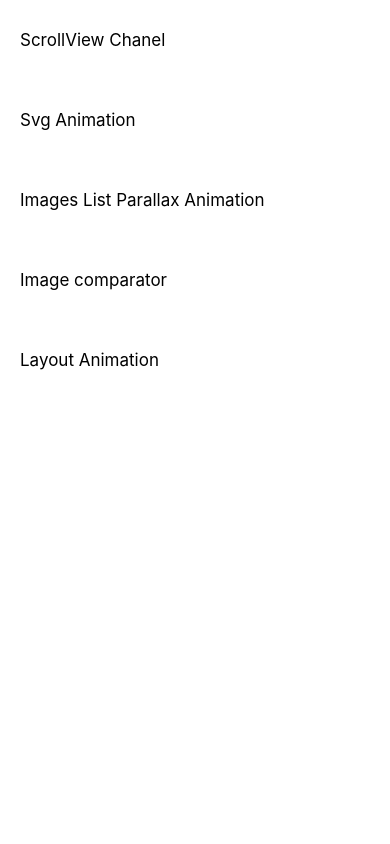
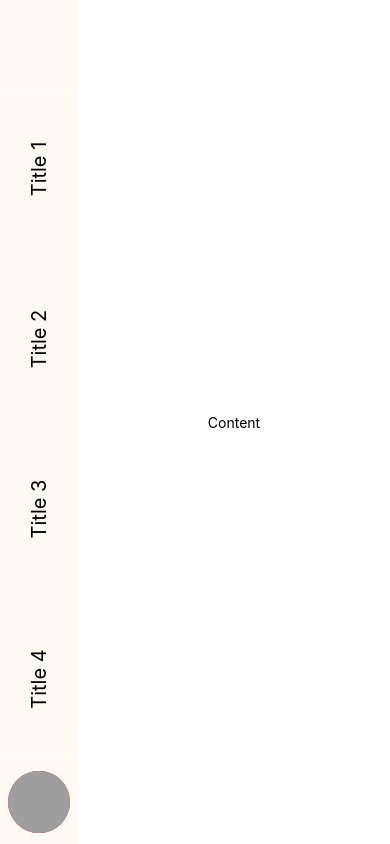
Before and after one commit to samuel-rl/rn-sandbox, a React Native app: screen /VerticalList in a window 390 px wide. Built offline with nearby package versions, Linux system fonts and the light colour scheme; grey boxes are pictures that could not be loaded.

Commit message:
add vertical list navigation

```diff
--- a/App.tsx
+++ b/App.tsx
@@ -7,7 +7,8 @@ import {
   SvgAnimation,
   ListImageAnimatedParallax,
   ImageComparison,
-  LayoutAnimation
+  LayoutAnimation,
+  VerticalList
 } from './screens';
 
 const Stack = createNativeStackNavigator();
@@ -60,6 +61,11 @@ export default function App() {
           component={LayoutAnimation}
           options={screenOptions}
         />
+        <Stack.Screen
+          name={'VerticalList'}
+          component={VerticalList}
+          options={screenOptions}
+        />
       </Stack.Navigator>
     </NavigationContainer>
   );
--- /dev/null
+++ b/screens/VerticalList/VerticalList.tsx
@@ -0,0 +1,132 @@
+import { LinearGradient } from 'expo-linear-gradient';
+import React from 'react';
+import { Alert, Image, ScrollView, StyleSheet, Text, TouchableOpacity, View } from 'react-native';
+import { width } from '../ChanelScrollScreen/constants';
+
+const titles = [
+  'Title 1',
+  'Title 2',
+  'Title 3',
+  'Title 4',
+  'Title 5',
+  'Title 6',
+  'Title 7',
+];
+
+const ProfilePicture = ({uri}:any) => {
+  return (
+    <TouchableOpacity
+      style={styles.profilePicture}
+      onPress={() => {Alert.alert('Profile Picture Clicked')}}
+      >
+      <Image
+        source={{uri}}
+        style={styles.profilePictureImage}
+      />
+    </TouchableOpacity>
+  );
+};
+
+const VerticalList = () => {
+
+  return (
+    <View style={styles.container}>
+      <View style={{
+            width: '20%',
+            height: '100%',
+            backgroundColor: '#FFF9F4',
+      }}>
+        <View style={{
+          width: '100%',
+          height: "10%"
+        }}/>
+
+        <View style={{
+          height: "80%",
+          width: '100%',
+        }}
+        >
+        <LinearGradient
+          colors={['rgba(255,249,244,1)', 'rgba(255,249,244,0)']}
+          style={{ width: '100%', height: '5%', position: 'absolute', zIndex: 1 }}
+        />
+          <ScrollView
+          bounces={false}
+          showsVerticalScrollIndicator={false}
+          >
+        {titles.map((title, index) => {
+          return (
+            <TouchableOpacity key={index} style={{
+              height: 150,
+              width: width* 0.2,
+              justifyContent: 'center',
+              alignItems: 'center',
+              marginVertical: 10,
+            }}
+            onPress={() => {Alert.alert(`${title} Clicked`)}}
+            >
+              <Text
+                style={{
+                  padding: 10,
+                  transform: [{ rotate: '-90deg'}],
+                  fontSize: 20,
+                  width: 150,
+                  textAlign: 'center',
+                }}
+              >{title}</Text>
+            </TouchableOpacity>
+          )
+        })}
+        </ScrollView>
+        <LinearGradient
+          colors={['rgba(255,249,244,0)', 'rgba(255,249,244,1)']}
+          style={{ width: '100%', height: '5%', position: 'absolute', zIndex: 1, bottom: 0 }}
+        />
+        </View>
+        <View style={{
+          width: '100%',
+          height: "10%",
+          justifyContent: 'center',
+          alignItems: 'center',
+        }}>
+          <ProfilePicture
+            uri="https://images.unsplash.com/photo-1518806118471-f28b20a1d79d?ixlib=rb-1.2.1&ixid=eyJhcHBfaWQiOjEyMDd9&auto=format&fit=crop&w=634&q=80"
+          />
+        </View>
+      </View>
+      <View style={{
+            width: '80%',
+            height: '100%',
+            backgroundColor: '#fff',
+            alignItems: 'center',
+            justifyContent: 'center'
+      }}>
+        <Text>Content</Text>
+      </View>
+    </View>
+  );
+};
+
+export default VerticalList;
+
+const styles = StyleSheet.create({
+  container: {
+    flex: 1,
+    flexDirection: 'row'
+  },
+  text: {
+    fontSize: 20,
+    transform: [{ rotate: '-90deg'}]
+  },
+  profilePicture: {
+    width: width * 0.2 * 0.8,
+    height: width * 0.2 * 0.8,
+    borderRadius: width * 0.2 * 0.8 / 2,
+    backgroundColor: 'red',
+  },
+  profilePictureImage: {
+    width: '100%',
+    height: '100%',
+    borderRadius: width * 0.2 * 0.8 / 2,
+  },
+});
--- a/screens/index.ts
+++ b/screens/index.ts
@@ -4,6 +4,7 @@ import SvgAnimation from "./SvgAnimation/SvgAnimation";
 import ListImageAnimatedParallax from "./ListImageAnimatedParallax/ListImageAnimatedParallax";
 import ImageComparison from "./ImageComparison/ImageComparison";
 import LayoutAnimation from "./LayoutAnimation/LayoutAnimation";
+import VerticalList from "./VerticalList/VerticalList";
 
 export {
   HomeScreen,
@@ -11,5 +12,6 @@ export {
   SvgAnimation,
   ListImageAnimatedParallax,
   ImageComparison,
-  LayoutAnimation
+  LayoutAnimation,
+  VerticalList,
 };
--- a/utils/contants.ts
+++ b/utils/contants.ts
@@ -31,4 +31,9 @@ export const routes: IRoute[] = [
     name: 'LayoutAnimation',
     title: 'Layout Animation',
   },
+  {
+    index: 6,
+    name: 'VerticalList',
+    title: 'Vertical List',
+  },
 ]
```
